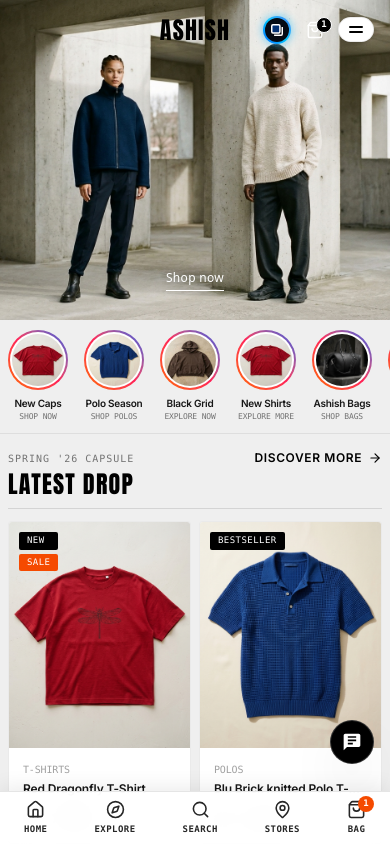
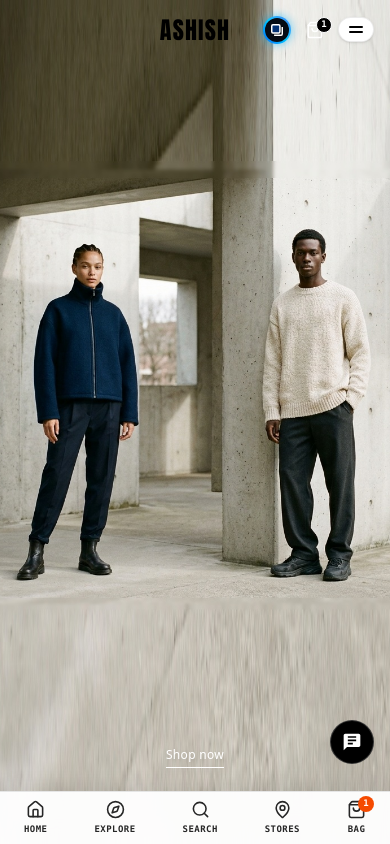
Before and after one commit to GundamHarshaReddy/ashish-store, a React (Vite) app: page / in a window 390 px wide. Shown: the top 844 px of the page. Built offline with nearby package versions, Linux system fonts and the light colour scheme; a web font is replaced by a local one.

Commit message:
feat(mobile): set hero banner to 100svh full viewport height with responsive campaign framing

```diff
--- a/src/components/HeroSection.jsx
+++ b/src/components/HeroSection.jsx
@@ -2,9 +2,14 @@ import React from 'react';
 
 export default function HeroSection({ onShopNow }) {
   return (
-    <section className="relative w-full aspect-[16/10] sm:aspect-auto sm:h-[100svh] min-h-[320px] sm:min-h-[600px] overflow-hidden bg-white select-none">
+    <section className="relative w-full h-[100svh] min-h-[100svh] overflow-hidden bg-white select-none">
       {/* 1. Full-bleed Hero Campaign Photography */}
       <div className="absolute inset-0 w-full h-full">
+        <picture className="w-full h-full block">
+          <source
+            media="(max-width: 950px)"
+            srcSet="/images/hero/hero_mobile.jpg"
+          />
           <img
             src="/images/hero/hero_main.jpg"
             alt="ASHISH Luxury Contemporary Streetwear"
@@ -12,6 +17,7 @@ export default function HeroSection({ onShopNow }) {
             loading="eager"
             fetchPriority="high"
           />
+        </picture>
       </div>
 
       {/* 2. Centered "Shop now" Text Link with Underline */}
```
Lines whose indentation alone changed are shown as unchanged.
